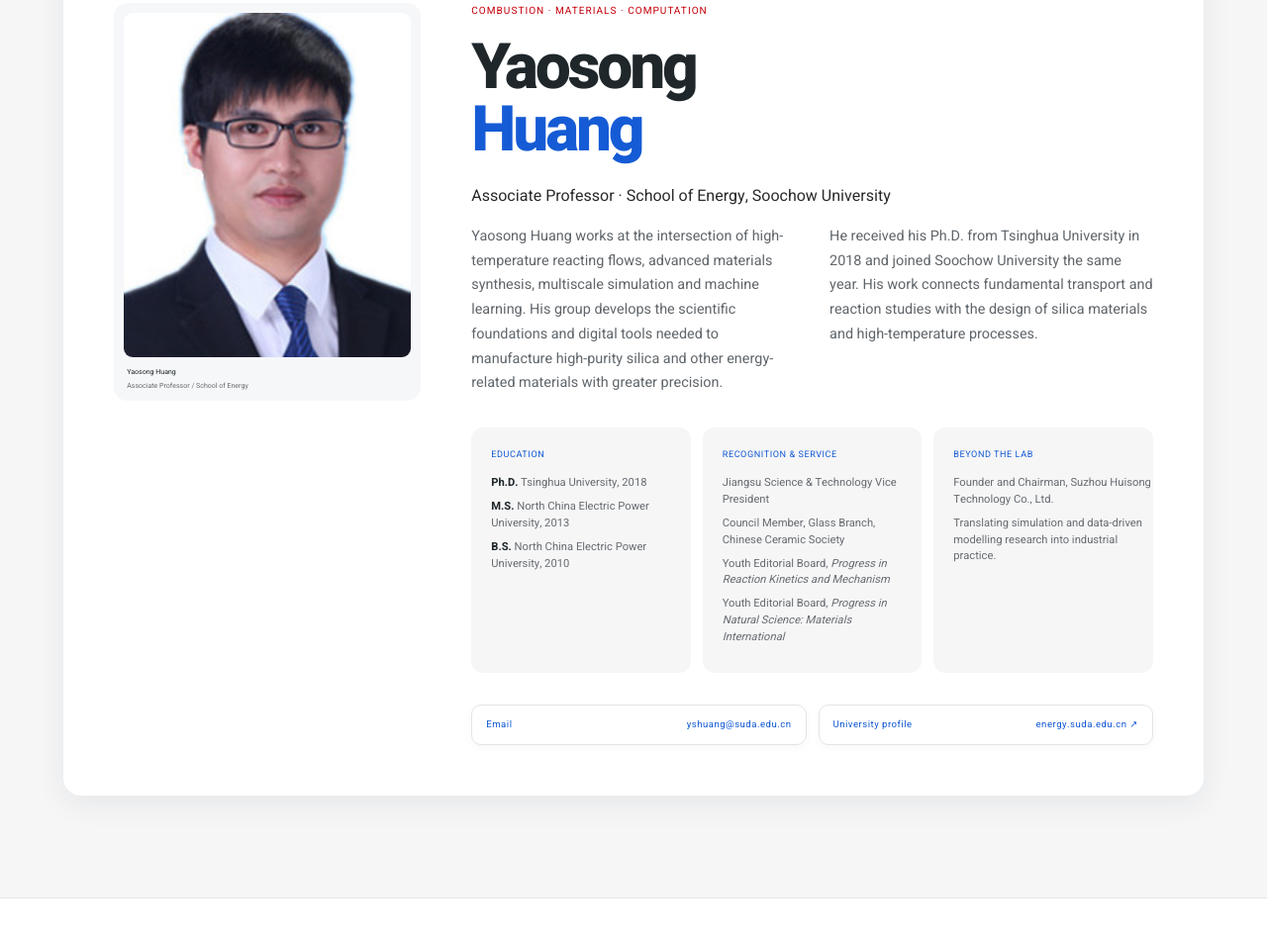
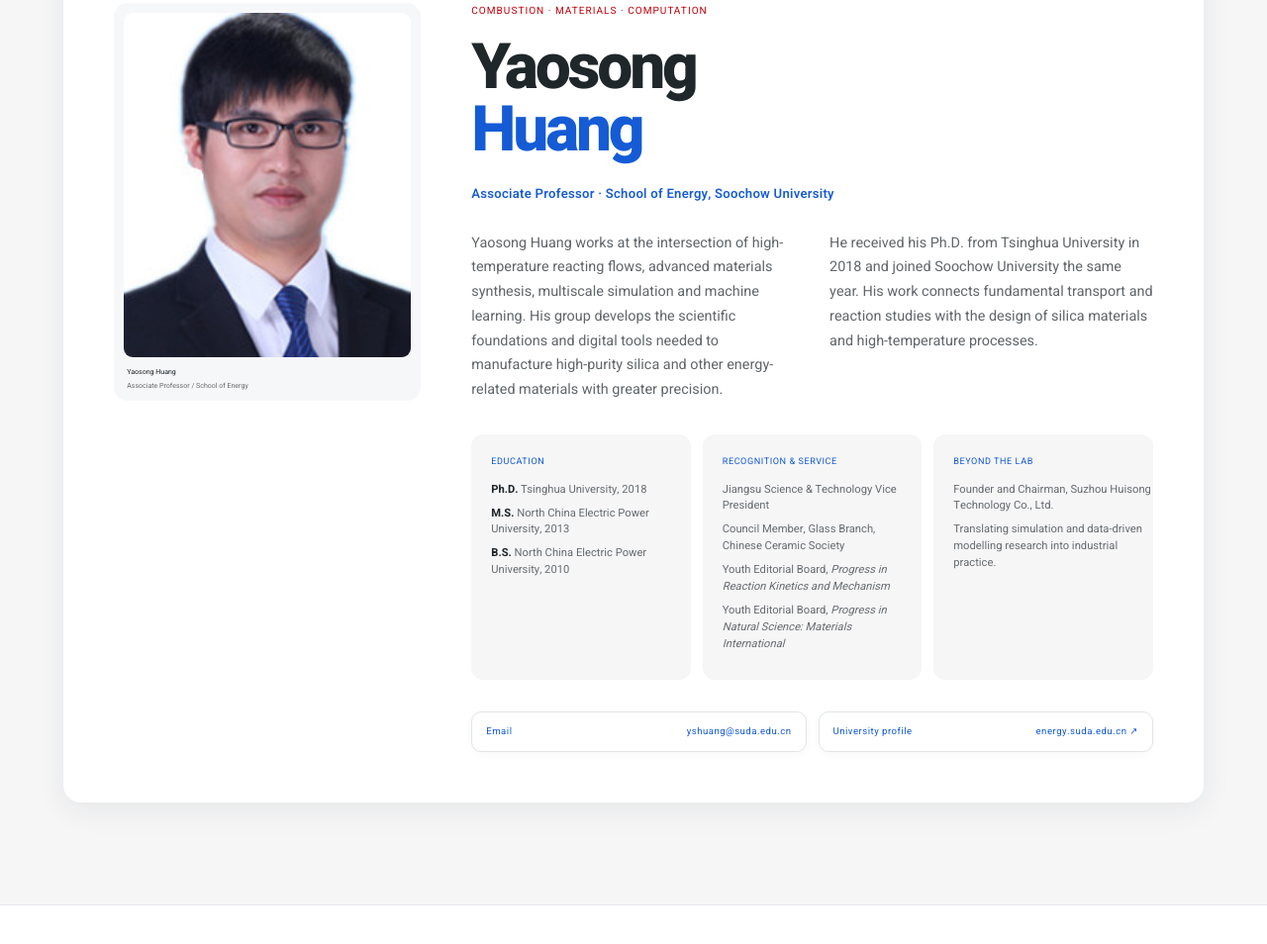
Before and after one commit to HYS-SUDA/huang-lab-site, a plain HTML site: page index.html in a window 1280 px wide. Shown: the part 4716-5670 px from the top of the page at 99% size. Drawn offline with Linux system fonts and the light colour scheme.

Commit message:
Add Associate Professor title

```diff
--- a/assets/css/styles.css
+++ b/assets/css/styles.css
@@ -1216,3 +1216,11 @@ body.js-ready [data-reveal].is-visible { transform: none; }
 @media (max-width: 720px) {
   .pub-tags { align-items: flex-start; flex-direction: column; }
 }
+
+.pi-role {
+  margin: .15rem 0 1.7rem;
+  color: var(--blue);
+  font-size: .82rem;
+  font-weight: 600;
+  letter-spacing: .02em;
+}
```
